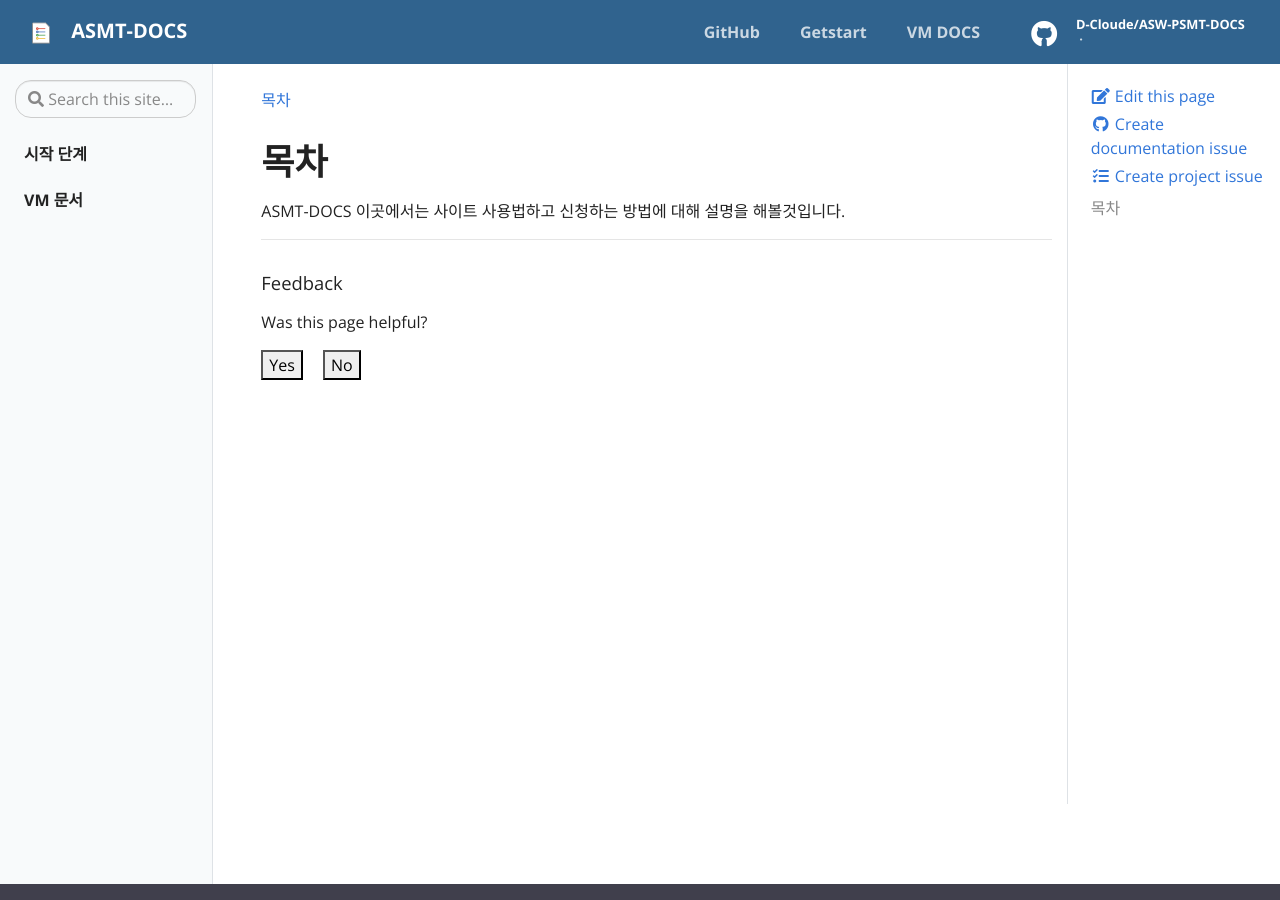
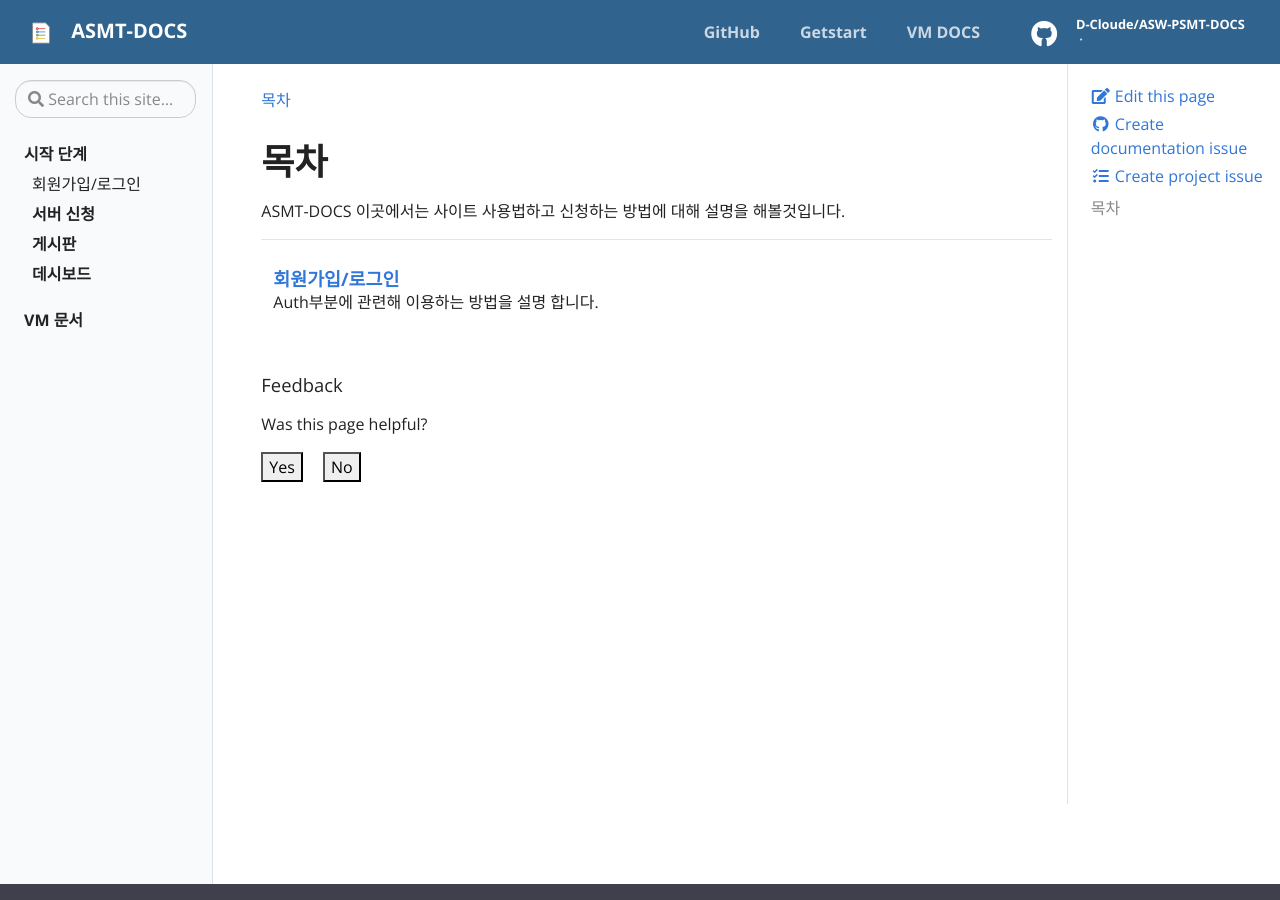
Before and after one commit to D-Cloude/ASW-DCP-DOCS, a Jekyll site: the page built from pages/Getstart.md, in a window 1280 px wide and 900 px high. Built offline with Jekyll 4.4.1, drawn with Linux system fonts in a browser that asks for light colours.

Commit message:
작성할 시작단계 구성

```diff
--- a/_config.yml
+++ b/_config.yml
@@ -87,6 +87,10 @@ collections:
     output: true
     permalink: /:collection/:path
 
+  getstart:
+    output: true
+    permalink: /:collection/:path
+
 # Defaults
 defaults:
   - scope:
@@ -94,9 +98,10 @@ defaults:
       type: "docs"
     values:
       layout: page
+
   - scope:
-      path: "_Getstart"
-      type: "getstart"
+      path: "_getstart"
+      type: "page"
     values:
       layout: page
   -
--- a/_data/toc.yml
+++ b/_data/toc.yml
@@ -1,6 +1,17 @@
 - title: 시작 단계
   url: getstart
   links:
+    - title: 회원가입/로그인
+      url: getstart/auth
+    - title: 서버 신청
+      url: getstart/
+    - title: 게시판
+      url: getstart/
+    - title: 데시보드
+      url: getstart/
+      links:
+        - title: 회원가입/로그인
+          url: getstart/
 - title: VM 문서
   url: docs
   links:
--- /dev/null
+++ b/_getstart/auth.md
@@ -0,0 +1,7 @@
+---
+layout: page
+title: 회원가입/로그인
+description: Auth부분에 관련해 이용하는 방법을 설명 합니다.
+---
+
+# hello
```
